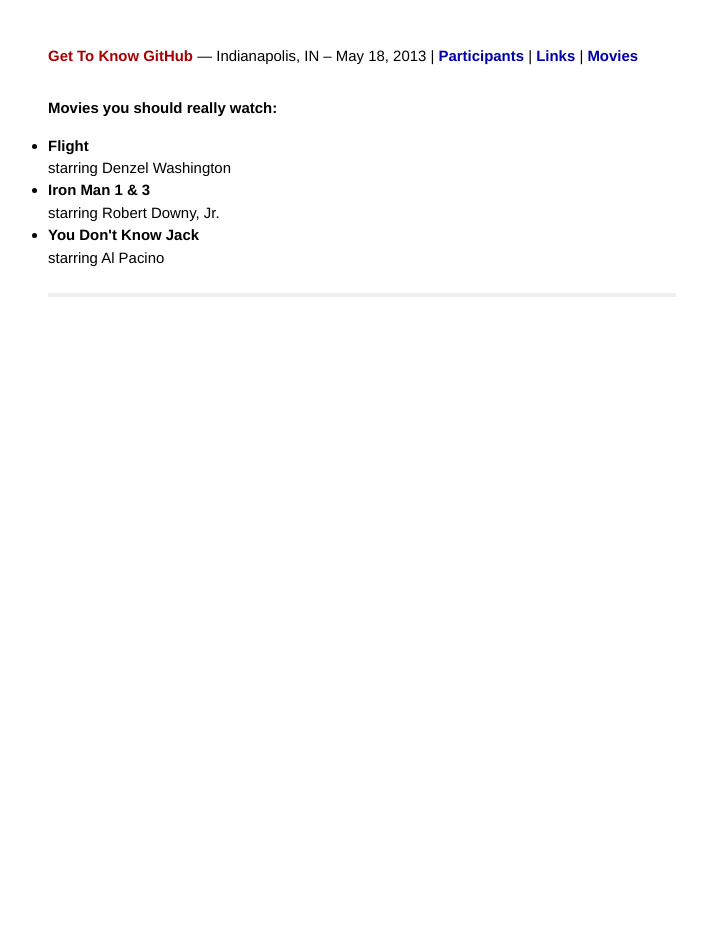
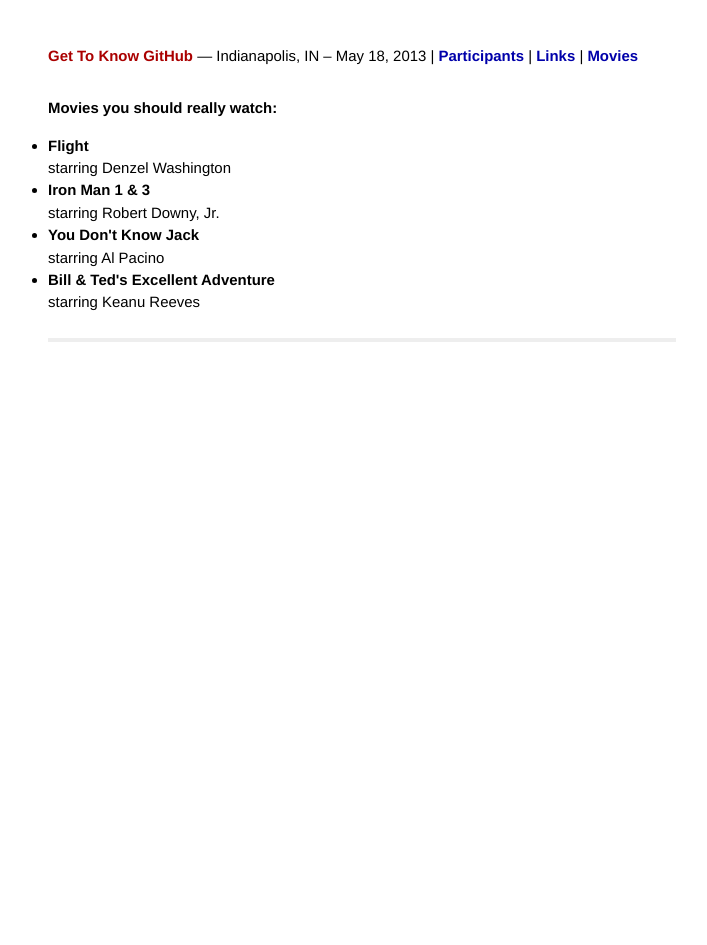
Before and after one commit to bkeepers/g2kg-intrawebs, a Jekyll site: the page built from movies.html, in a window 1280 px wide. Shown: the whole page, without its empty margins (278-985 px from the left). Built offline with Jekyll 4.4.1, drawn with Linux system fonts in a browser that asks for light colours.

Commit message:
added a movie to the movies page.

```diff
--- a/movies.html
+++ b/movies.html
@@ -8,6 +8,8 @@
     starring: Robert Downy, Jr.
   - name: You Don't Know Jack
     starring: Al Pacino
+  - name: Bill & Ted's Excellent Adventure
+    starring: Keanu Reeves
 ---
 
 <div id="home">
```
